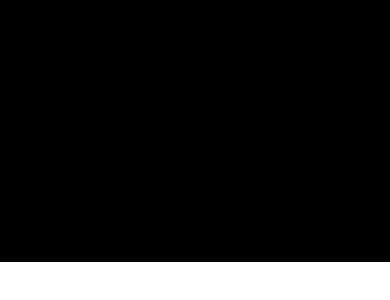
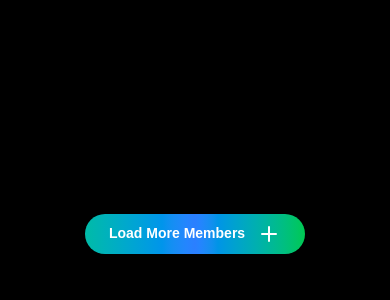
Before and after one commit to Harziz712/fitmode-demo, a Next.js app: page / in a window 390 px wide. Shown: the part 9862-10162 px from the top of the page. Before the commit the page ends 10124 px from the top, so only its background shows below. Built offline with nearby package versions, Linux system fonts and the light colour scheme.

Commit message:
members component made

```diff
--- a/app/components/OurTeam.tsx
+++ b/app/components/OurTeam.tsx
@@ -4,12 +4,16 @@
 import { teamMembers } from '../data/data';
 import { TeamMemberCard } from './ui/TeamMemberCard';
 import { TeamModal } from './ui/TeamModal';
+import React from 'react';
+import { MinusIcon, PlusIcon } from 'lucide-react';
 
+const MEMBERS_PER_PAGE = 3;
 
 const OurTeam = () => {
     const [selected, setSelected] = useState<any>(null);
     const [search, setSearch] = useState('');
     const [role, setRole] = useState('All');
+    const [visibleCount, setVisibleCount] = useState(MEMBERS_PER_PAGE);
 
     const filtered = teamMembers.filter(
         (member) =>
@@ -18,6 +22,19 @@
     );
 
     const roles = ['All', ...new Set(teamMembers.map((m) => m.role.split(',')[0]))];
+
+    const handleShowMore = () => {
+        setVisibleCount(filtered.length);
+    };
+
+    const handleShowLess = () => {
+        setVisibleCount(MEMBERS_PER_PAGE);
+    };
+
+    // Reset visibleCount if filters change
+    React.useEffect(() => {
+        setVisibleCount(MEMBERS_PER_PAGE);
+    }, [search, role]);
 
     return (
         <section className="min-h-screen px-4 py-20 bg-black text-white">
@@ -49,8 +66,8 @@
             </div>
 
             {/* Cards */}
-    <div className="grid grid-cols-1 gap-10 md:gap-0 sm:grid-cols-1 md:grid-cols-3 py-5 px-4 max-w-6xl mx-auto items-center justify-center place-items-center">
-        {filtered.map((member) => (
+            <div className="grid grid-cols-1 sm:grid-cols-2 md:grid-cols-3 gap-10 py-5 px-4 max-w-6xl mx-auto">
+                {filtered.slice(0, visibleCount).map((member) => (
                     <TeamMemberCard
                         key={member.id}
                         member={{
@@ -64,6 +81,26 @@
                 ))}
             </div>
 
+            {/* Show More / Show Less Buttons */}
+            <div className="flex justify-center mt-8 gap-4">
+                {visibleCount < filtered.length && (
+                    <button
+                        onClick={handleShowMore}
+                        className="px-6 py-2 text-sm rounded-full bg-gradient-to-r from-teal-500 via-blue-500 to-green-500 text-white font-semibold hover:opacity-90 transition"
+                    >
+                        Load More Members <PlusIcon className="inline ml-2" />
+                    </button>
+                )}
+                {visibleCount > MEMBERS_PER_PAGE && (
+                    <button
+                        onClick={handleShowLess}
+                        className="px-6 py-2 rounded-full bg-gradient-to-r from-pink-500 via-red-500 to-yellow-500 text-white font-semibold hover:opacity-90 transition"
+                    >
+                        Show Less <MinusIcon className="inline ml-2" />
+                    </button>
+                )}
+            </div>
+
             {/* Modal */}
             <TeamModal member={selected} isOpen={!!selected} onClose={() => setSelected(null)} />
         </section>
--- a/app/data/data.tsx
+++ b/app/data/data.tsx
@@ -93,4 +93,63 @@
             github: '#',
         },
     },
+    {
+        id: 4,
+        name: 'Mina S. Lee',
+        role: 'Lead Software Engineer',
+        bio: 'Mina architects scalable systems and leads the engineering team.',
+        image: '/user1.jpg',
+        socials: {
+            twitter: '#',
+            linkedin: '#',
+            github: '#',
+        },
+    },
+    {
+        id: 5,
+        name: 'Carlos T. Rivera',
+        role: 'Head of Marketing',
+        bio: 'Carlos drives brand growth and community engagement.',
+        image: '/user1.jpg',
+        socials: {
+            twitter: '#',
+            linkedin: '#',
+            instagram: '#',
+        },
+    },
+    {
+        id: 6,
+        name: 'Priya K. Sharma',
+        role: 'Nutrition Specialist',
+        bio: 'Priya develops nutrition programs and educational content.',
+        image: '/user1.jpg',
+        socials: {
+            linkedin: '#',
+            facebook: '#',
+        },
+    },
+    {
+        id: 7,
+        name: 'Liam O. Murphy',
+        role: 'Mobile App Lead',
+        bio: 'Liam manages mobile development and user experience.',
+        image: '/user1.jpg',
+        socials: {
+            twitter: '#',
+            linkedin: '#',
+            github: '#',
+        },
+    },
+    {
+        id: 8,
+        name: 'Sofia G. Rossi',
+        role: 'Community Manager',
+        bio: 'Sofia fosters a positive and active user community.',
+        image: '/user1.jpg',
+        socials: {
+            twitter: '#',
+            linkedin: '#',
+            instagram: '#',
+        },
+    },
 ];
```
Lines whose indentation alone changed are shown as unchanged.
